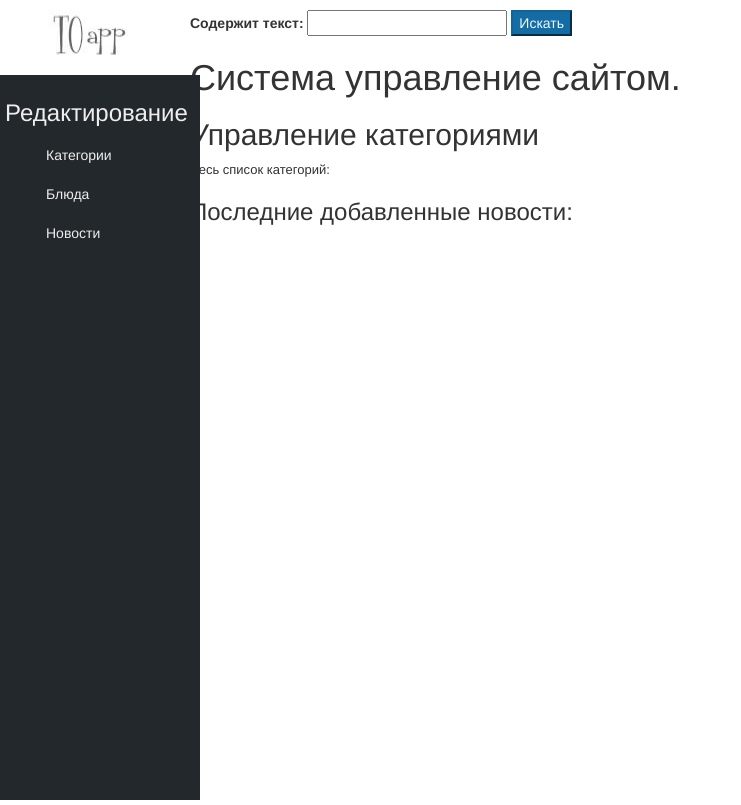
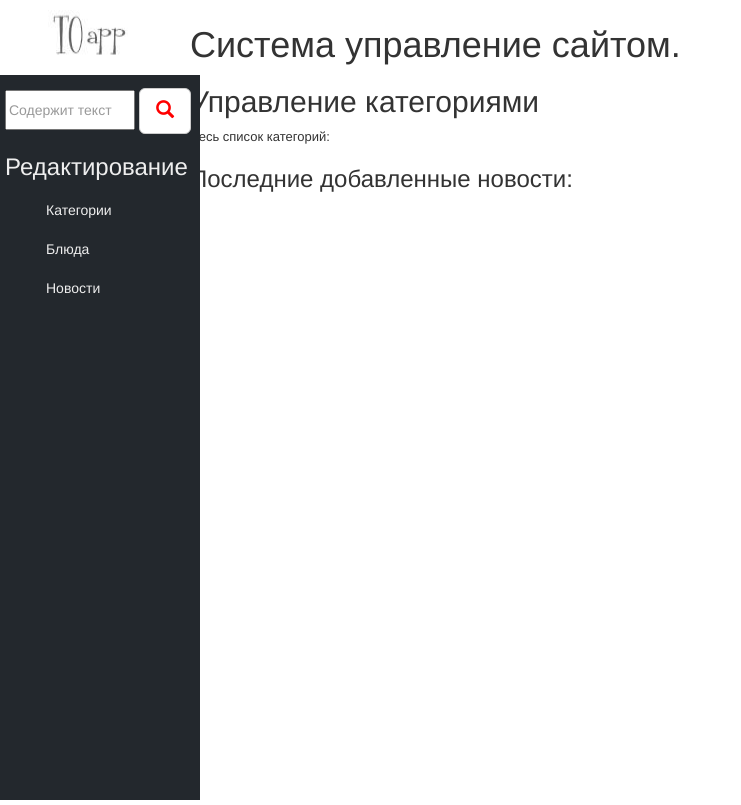
Before and after one commit to TeRmiToN99/toapp, a PHP site: page /cpanel in a window 1280 px wide. Shown: the whole page, without its empty margins (0-741 px from the left). Run offline with PHP 8.4, Linux system fonts and the light colour scheme; data that the repository does not hold is empty.

Commit message:
update 0.0.2

```diff
--- a/cpanel/views/index.php
+++ b/cpanel/views/index.php
@@ -2,6 +2,13 @@
 <div id="wrapper">
    <div id="sidebar">
       <div id="leftadminmenu">
+          <div class="search">
+              <div>
+                  <input type="text" name="text" id="text" value="Содержит текст">
+                  <input type="hidden" name="action" value="search">
+                  <button type="button" class="btn btn-default btn-lg"><span class="glyphicon glyphicon-search" style="color:red;"></span></button>
+              </div>
+          </div>
        <h3>Редактирование</h3>
          <ul id="adminmenu">
              <li><a href="category.php"><div class="menu-image"></div><div class="menu-name">Категории</div></a></li>
@@ -12,14 +19,6 @@
    </div>
     <div class="container">
         <div class="content">
-            <div class="search">
-                <div>
-                    <label for="text">Содержит текст:</label>
-                    <input type="text" name="text" id="text">
-                    <input type="hidden" name="action" value="search">
-                    <input type="submit" value="Искать">
-                </div>
-            </div>
         <h1>Система управление сайтом.</h1>
                 <h2>Управление категориями</h2>
          <div class="list-category">
--- a/tamplates/toapp/css/tamplates.css
+++ b/tamplates/toapp/css/tamplates.css
@@ -82,10 +82,21 @@ input[type="submit"]{
 }
 select, input[type="text"], input[type="date"]{
     width: 200px;
+    margin-top: 5px;
+}
+.search input[type="text"]{
+    width: 130px;
+    color: #999;
+    height: 40px;
+}
+input[type="file"]{
+    margin-top: 5px;
 }
 .search{
     right: 50px;
     top: 20px;
+    width: 100%;
+    background:#23282D;
 }
 .container{
     margin-right: 220px;
@@ -95,7 +106,7 @@ select, input[type="text"], input[type="date"]{
     float: left;
     margin-right: 220px;
     padding: 10px;
-    margin-left: -160px;
+   /* margin-left: -160px;*/
     margin-top: 100px;
 }
 .content{
```
Also changed, not shown: cpanel/views/category.php (+7 -8 lines), cpanel/views/form.php (+14 -17 lines), cpanel/views/products.php (+13 -7 lines).
